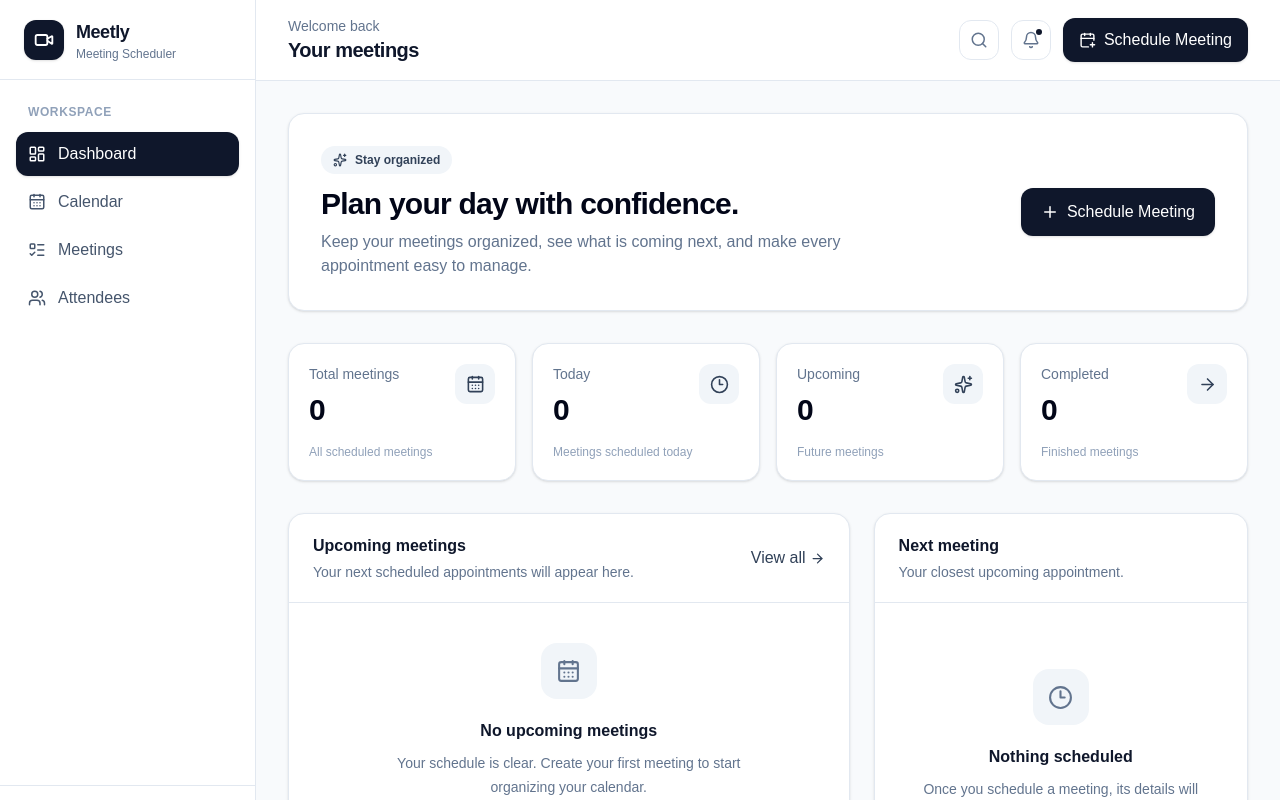
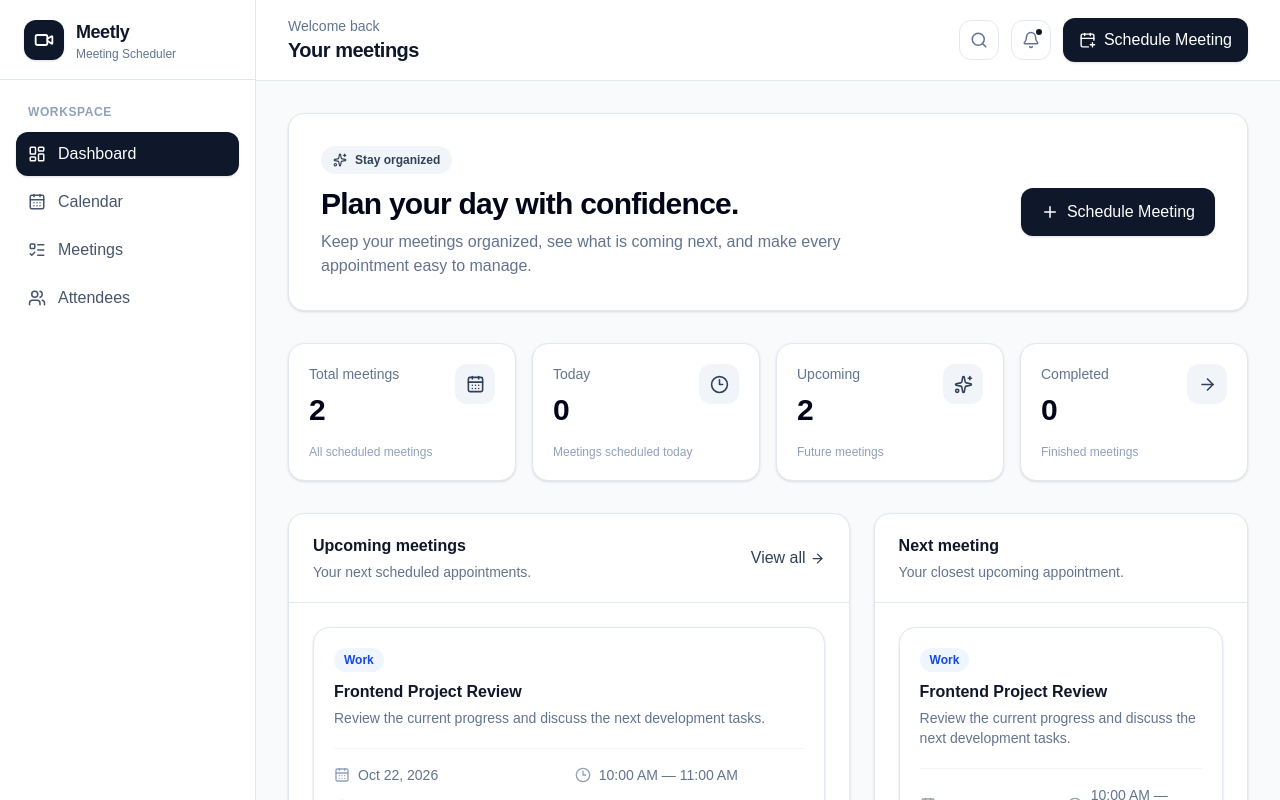
Before and after one commit to abdikadirjerry/meetly-meeting-scheduler, a Next.js app: page / in a window 1280 px wide. Shown: the top 800 px of the page. Built offline with nearby package versions, Linux system fonts and the light colour scheme.

Commit message:
feat: populate dashboard with meeting data

```diff
--- a/src/app/page.tsx
+++ b/src/app/page.tsx
@@ -1,41 +1,80 @@
 "use client";
 
-import { useState } from "react";
+import { useMemo, useState } from "react";
 import { ArrowRight, CalendarDays, Clock3, Plus, Sparkles } from "lucide-react";
 
 import { AppSidebar } from "@/components/app-sidebar";
+import { MeetingCard } from "@/components/meeting-card";
 import { MobileSidebar } from "@/components/mobile-sidebar";
+import { StatCard } from "@/components/stat-card";
 import { TopHeader } from "@/components/top-header";
+import type { Meeting } from "@/types/meeting";
+import {
+  getMeetingDateTime,
+  isMeetingToday,
+  isMeetingUpcoming,
+} from "@/lib/meeting-utils";
 
-const stats = [
+const initialMeetings: Meeting[] = [
   {
-    label: "Total meetings",
-    value: "0",
-    description: "All scheduled meetings",
-    icon: CalendarDays,
+    id: "meeting-1",
+    title: "Frontend Project Review",
+    description:
+      "Review the current progress and discuss the next development tasks.",
+    date: "2026-10-22",
+    startTime: "10:00",
+    endTime: "11:00",
+    location: "Google Meet",
+    meetingLink: "https://meet.google.com",
+    type: "work",
+    attendees: ["Ahmed", "Mohamed"],
+    completed: false,
   },
   {
-    label: "Today",
-    value: "0",
-    description: "Meetings scheduled today",
-    icon: Clock3,
-  },
-  {
-    label: "Upcoming",
-    value: "0",
-    description: "Future meetings",
-    icon: Sparkles,
-  },
-  {
-    label: "Completed",
-    value: "0",
-    description: "Finished meetings",
-    icon: ArrowRight,
+    id: "meeting-2",
+    title: "TypeScript Study Session",
+    description:
+      "Continue learning TypeScript types, interfaces, and generics.",
+    date: "2026-10-23",
+    startTime: "15:00",
+    endTime: "16:30",
+    location: "Online",
+    type: "education",
+    attendees: ["Abdi"],
+    completed: false,
   },
 ];
 
 export default function Home() {
   const [isMobileSidebarOpen, setIsMobileSidebarOpen] = useState(false);
+  const [meetings] = useState<Meeting[]>(initialMeetings);
+
+  const statistics = useMemo(() => {
+    const today = meetings.filter(isMeetingToday).length;
+
+    const upcoming = meetings.filter(isMeetingUpcoming).length;
+
+    const completed = meetings.filter((meeting) => meeting.completed).length;
+
+    return {
+      total: meetings.length,
+      today,
+      upcoming,
+      completed,
+    };
+  }, [meetings]);
+
+  const upcomingMeetings = useMemo(() => {
+    return meetings
+      .filter(isMeetingUpcoming)
+      .sort(
+        (a, b) =>
+          getMeetingDateTime(a.date, a.startTime).getTime() -
+          getMeetingDateTime(b.date, b.startTime).getTime(),
+      );
+  }, [meetings]);
+
+  const nextMeeting = upcomingMeetings[0];
 
   return (
     <div className="min-h-screen bg-slate-50">
@@ -80,36 +119,33 @@ export default function Home() {
             </section>
 
             <section className="mb-8 grid gap-4 sm:grid-cols-2 xl:grid-cols-4">
-              {stats.map((stat) => {
-                const Icon = stat.icon;
+              <StatCard
+                label="Total meetings"
+                value={statistics.total}
+                description="All scheduled meetings"
+                icon={CalendarDays}
+              />
 
-                return (
-                  <div
-                    key={stat.label}
-                    className="rounded-2xl border border-slate-200 bg-white p-5 shadow-sm"
-                  >
-                    <div className="flex items-start justify-between">
-                      <div>
-                        <p className="text-sm font-medium text-slate-500">
-                          {stat.label}
-                        </p>
+              <StatCard
+                label="Today"
+                value={statistics.today}
+                description="Meetings scheduled today"
+                icon={Clock3}
+              />
 
-                        <p className="mt-2 text-3xl font-bold tracking-tight text-slate-950">
-                          {stat.value}
-                        </p>
-                      </div>
+              <StatCard
+                label="Upcoming"
+                value={statistics.upcoming}
+                description="Future meetings"
+                icon={Sparkles}
+              />
 
-                      <div className="flex h-10 w-10 items-center justify-center rounded-xl bg-slate-100 text-slate-700">
-                        <Icon size={19} />
-                      </div>
-                    </div>
-
-                    <p className="mt-4 text-xs text-slate-400">
-                      {stat.description}
-                    </p>
-                  </div>
-                );
-              })}
+              <StatCard
+                label="Completed"
+                value={statistics.completed}
+                description="Finished meetings"
+                icon={ArrowRight}
+              />
             </section>
 
             <section className="grid gap-6 xl:grid-cols-[1.5fr_1fr]">
@@ -119,21 +155,30 @@ export default function Home() {
                     <h3 className="font-semibold text-slate-900">
                       Upcoming meetings
                     </h3>
+
                     <p className="mt-1 text-sm text-slate-500">
-                      Your next scheduled appointments will appear here.
+                      Your next scheduled appointments.
                     </p>
                   </div>
 
                   <button
                     type="button"
-                    className="hidden items-center gap-1 text-sm font-semibold text-slate-700 hover:text-slate-950 sm:flex"
+                    className="hidden items-center gap-1 text-sm font-semibold text-slate-700 transition-colors hover:text-slate-950 sm:flex"
                   >
                     View all
                     <ArrowRight size={15} />
                   </button>
                 </div>
 
-                <div className="flex min-h-72 items-center justify-center px-6 py-10">
+                <div className="space-y-4 p-5 sm:p-6">
+                  {upcomingMeetings.length > 0 ? (
+                    upcomingMeetings
+                      .slice(0, 3)
+                      .map((meeting) => (
+                        <MeetingCard key={meeting.id} meeting={meeting} />
+                      ))
+                  ) : (
+                    <div className="flex min-h-64 items-center justify-center px-4 py-10">
                       <div className="max-w-sm text-center">
                         <div className="mx-auto flex h-14 w-14 items-center justify-center rounded-2xl bg-slate-100 text-slate-500">
                           <CalendarDays size={25} />
@@ -144,8 +189,8 @@ export default function Home() {
                         </h4>
 
                         <p className="mt-2 text-sm leading-6 text-slate-500">
-                      Your schedule is clear. Create your first meeting to start
-                      organizing your calendar.
+                          Your schedule is clear. Create your first meeting to
+                          start organizing your calendar.
                         </p>
 
                         <button
@@ -157,17 +202,24 @@ export default function Home() {
                         </button>
                       </div>
                     </div>
+                  )}
+                </div>
               </div>
 
               <div className="rounded-2xl border border-slate-200 bg-white shadow-sm">
                 <div className="border-b border-slate-200 px-5 py-5 sm:px-6">
                   <h3 className="font-semibold text-slate-900">Next meeting</h3>
+
                   <p className="mt-1 text-sm text-slate-500">
                     Your closest upcoming appointment.
                   </p>
                 </div>
 
-                <div className="flex min-h-72 items-center justify-center px-6 py-10">
+                <div className="p-5 sm:p-6">
+                  {nextMeeting ? (
+                    <MeetingCard meeting={nextMeeting} />
+                  ) : (
+                    <div className="flex min-h-64 items-center justify-center px-4 py-10">
                       <div className="text-center">
                         <div className="mx-auto flex h-14 w-14 items-center justify-center rounded-2xl bg-slate-100 text-slate-500">
                           <Clock3 size={25} />
@@ -178,10 +230,12 @@ export default function Home() {
                         </h4>
 
                         <p className="mt-2 max-w-xs text-sm leading-6 text-slate-500">
-                      Once you schedule a meeting, its details will appear in
-                      this section.
+                          Once you schedule a meeting, its details will appear
+                          in this section.
                         </p>
                       </div>
+                    </div>
+                  )}
                 </div>
               </div>
             </section>
```
Lines whose indentation alone changed are shown as unchanged.
